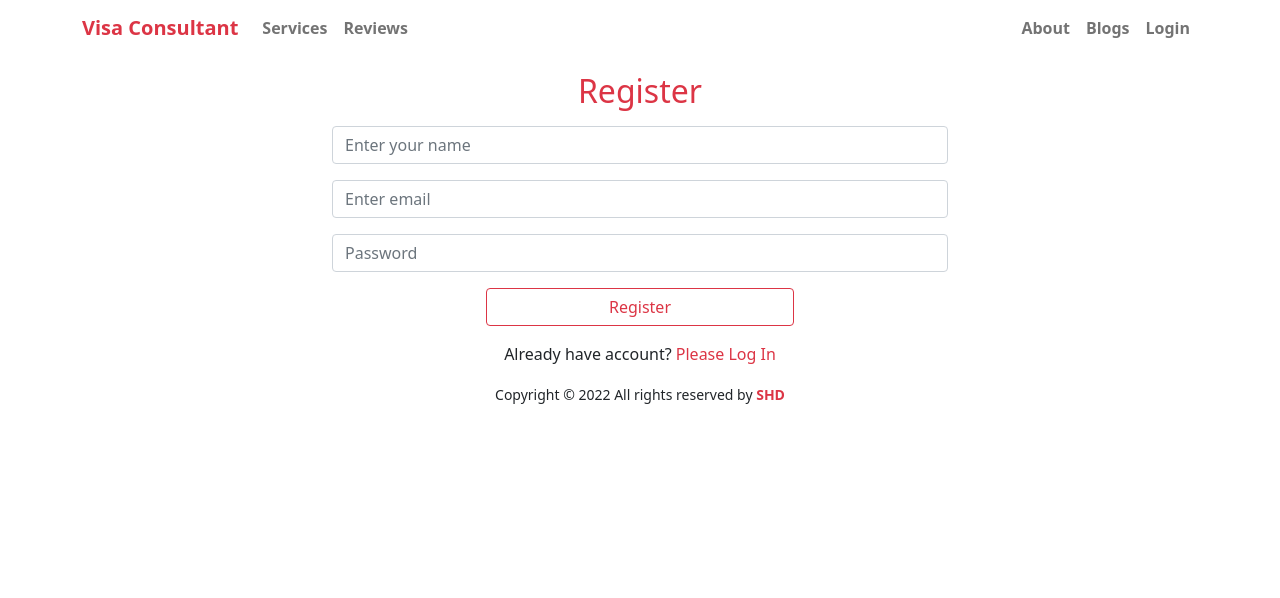
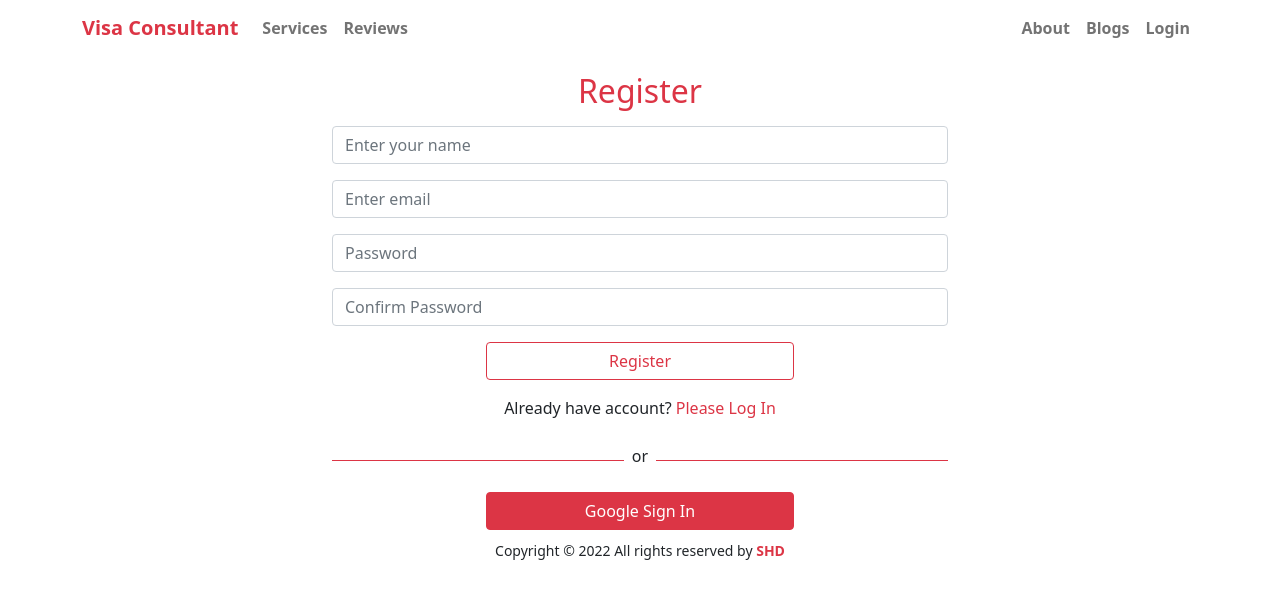
Before and after one commit to shdhrubo/visa-consultant, a React (Create React App) app: page /register in a window 1280 px wide. Shown: the top 598 px of the page. Built offline with nearby package versions, Linux system fonts and the light colour scheme; no server answers.

Commit message:
sticky header and google signin implemented

```diff
--- a/src/SocialLogin/SocialLogin.js
+++ b/src/SocialLogin/SocialLogin.js
@@ -0,0 +1,44 @@
+import React from "react";
+import { useSignInWithGoogle } from "react-firebase-hooks/auth";
+import { useNavigate } from "react-router-dom";
+import Loading from "../components/Loading/Loading";
+import auth from "../firebase.init";
+
+const SocialLogin = () => {
+  const [signInWithGoogle, user, loading, error] = useSignInWithGoogle(auth);
+  const navigate = useNavigate();
+
+  let errorElement;
+
+  if (loading) {
+    return <Loading></Loading>;
+  }
+
+  if (error) {
+    errorElement = <p className="text-danger">Error: {error?.message} </p>;
+  }
+
+  if (user) {
+    navigate("/home");
+  }
+
+  return (
+    <div>
+      <div className="d-flex align-items-center">
+        <div style={{ height: "1px" }} className="bg-danger w-50"></div>
+        <p className="mt-2 px-2">or</p>
+        <div style={{ height: "1px" }} className="bg-danger w-50"></div>
+      </div>
+      {errorElement}
+      <div className="">
+        <button
+          onClick={() => signInWithGoogle()}
+          className="btn btn-danger w-50 d-block mx-auto my-2"
+        >
+          <span className="px-2">Google Sign In</span>
+        </button>
+      </div>
+    </div>
+  );
+};
+export default SocialLogin;
--- a/src/components/Header/Header.js
+++ b/src/components/Header/Header.js
@@ -11,7 +11,7 @@
     signOut(auth);
   };
   return (
-    <Navbar collapseOnSelect expand="lg" className="navbar">
+    <Navbar collapseOnSelect expand="lg" className="navbar" sticky='top'>
       <Container>
         <Navbar.Brand className="text-danger" as={Link} to="/home">
           Visa Consultant
--- a/src/components/Login/Login.js
+++ b/src/components/Login/Login.js
@@ -10,6 +10,7 @@
 import { ToastContainer, toast } from "react-toastify";
 import "react-toastify/dist/ReactToastify.css";
 import Loading from "../Loading/Loading";
+import SocialLogin from "../../SocialLogin/SocialLogin";
 
 const Login = () => {
   const emailRef = useRef("");
@@ -42,6 +43,7 @@
     const password = passwordRef.current.value;
 
     signInWithEmailAndPassword(email, password);
+
   };
 
   const navigateRegister = (event) => {
@@ -99,10 +101,11 @@
           className="btn btn-link text-danger pe-auto text-decoration-none"
           onClick={resetPassword}
         >
+          {" "}
           Reset Password
         </button>{" "}
       </p>
-      {/* <SocialLogin></SocialLogin> */}
+      <SocialLogin></SocialLogin>
       <ToastContainer />
     </div>
   );
--- a/src/components/Register/Register.js
+++ b/src/components/Register/Register.js
@@ -1,28 +1,44 @@
-import React, { useRef, useState } from "react";
+import React, { useRef } from "react";
 import { Button, Form } from "react-bootstrap";
 import { useCreateUserWithEmailAndPassword } from "react-firebase-hooks/auth";
 import { Link, useNavigate } from "react-router-dom";
-import { ToastContainer } from "react-toastify";
+import { toast, ToastContainer } from "react-toastify";
 import auth from "../../firebase.init";
+import SocialLogin from "../../SocialLogin/SocialLogin";
+import Loading from "../Loading/Loading";
 
 const Register = () => {
   const nameRef = useRef("");
   const emailRef = useRef("");
   const passwordRef = useRef("");
+  const confPasswordRef = useRef("");
+
   const navigate = useNavigate();
 
-  const [agree, setAgree] = useState(false);
   const [createUserWithEmailAndPassword, user, loading, error] =
     useCreateUserWithEmailAndPassword(auth, { sendEmailVerification: true });
-  const navigateLogin = (event) => {
+  const navigateLogin = () => {
     navigate("/login");
   };
-  const handleRegister = (event) => {
+
+  if (loading) {
+    return <Loading></Loading>;
+  }
+  const handleRegister = async (event) => {
     event.preventDefault();
     const name = nameRef.current.value;
     const email = emailRef.current.value;
     const password = passwordRef.current.value;
-    createUserWithEmailAndPassword(email, password);
+    const confPassword = confPasswordRef.current.value;
+    if (password !== confPassword) {
+      toast("didnt match password");
+      return;
+    }
+    await createUserWithEmailAndPassword(email, password);
+
+    console.log("Varification Email Sent");
+
+    navigate("/home");
   };
   return (
     <div className="container w-50 mx-auto">
@@ -51,11 +67,19 @@
             required
           />
         </Form.Group>
+        <Form.Group className="mb-3" controlId="formBasicPassword">
+          <Form.Control
+            ref={confPasswordRef}
+            type="password"
+            placeholder="Confirm Password"
+            required
+          />
+        </Form.Group>
         <Button variant="outline-danger w-50 mx-auto d-block m-3" type="submit">
           Register
         </Button>
       </Form>
-      {/* {errorElement} */}
+
       <p>
         Already have account?{" "}
         <Link
@@ -67,7 +91,7 @@
         </Link>{" "}
       </p>
 
-      {/* <SocialLogin></SocialLogin> */}
+      <SocialLogin></SocialLogin>
       <ToastContainer />
     </div>
   );
```
